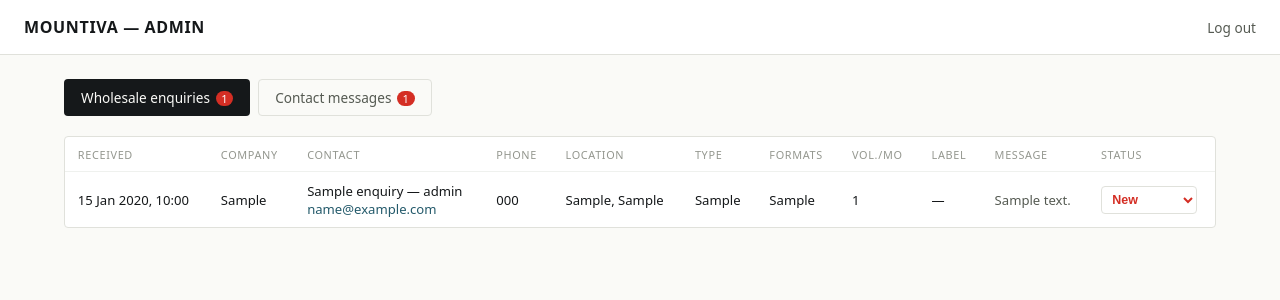
After one commit to shams96/mountiva, a PHP site: page /php/admin/index.php in a window 1280 px wide. The commit adds this page. Shown: the top 300 px of the page. Run offline with PHP 8.4, Linux system fonts and the light colour scheme; the visitor is signed in with stand-in values (Sample User, id 1); tables that the repository leaves empty hold one stand-in row (values such as "Sample post").

Commit message:
Persist enquiries to MySQL and add a password-protected admin view
- Add general email alongside wholesale email in the footer contact block
- wholesale.php / contact.php now insert into MySQL (Hostinger hPanel DB)
  in addition to emailing; either succeeding is enough, so a bounced
  email no longer silently loses a lead
- Add public/php/_db.php (PDO helpers, best-effort/non-fatal), schema.sql,
  and _config.example.php (DB creds + admin password hash template;
  real _config.php is gitignored)
- Add public/php/admin/ — single-password-protected dashboard listing
  wholesale enquiries and contact messages with per-row status tracking
- Add public/php/.htaccess blocking direct HTTP access to internal
  helpers and schema.sql
- Document one-time hPanel/phpMyAdmin setup in docs/HOSTINGER-DB-AND-ADMIN.md

Co-Authored-By: Claude Sonnet 5 <noreply@anthropic.com>

```diff
--- /dev/null
+++ b/public/php/_db.php
@@ -0,0 +1,85 @@
+<?php
+/**
+ * MySQL persistence for wholesale enquiries and contact messages, alongside
+ * the email notification in _mailer.php. Best-effort: if _config.php hasn't
+ * been set up yet or the database is unreachable, callers fall back to
+ * email-only (see wholesale.php / contact.php) rather than failing the
+ * whole request. The admin dashboard (admin/index.php) reads from here.
+ */
+
+$configFile = __DIR__ . '/_config.php';
+if (is_file($configFile)) {
+    require_once $configFile;
+}
+
+function db_connect(): ?PDO
+{
+    if (!defined('DB_HOST') || !defined('DB_NAME') || !defined('DB_USER') || !defined('DB_PASS')) {
+        return null;
+    }
+    try {
+        $dsn = 'mysql:host=' . DB_HOST . ';dbname=' . DB_NAME . ';charset=utf8mb4';
+        return new PDO($dsn, DB_USER, DB_PASS, [
+            PDO::ATTR_ERRMODE => PDO::ERRMODE_EXCEPTION,
+            PDO::ATTR_DEFAULT_FETCH_MODE => PDO::FETCH_ASSOC,
+            PDO::ATTR_EMULATE_PREPARES => false
+        ]);
+    } catch (Throwable $e) {
+        error_log('[mountiva] db_connect failed: ' . $e->getMessage());
+        return null;
+    }
+}
+
+function db_insert_wholesale_enquiry(array $data): bool
+{
+    $pdo = db_connect();
+    if (!$pdo) {
+        return false;
+    }
+    try {
+        $stmt = $pdo->prepare(
+            'INSERT INTO wholesale_enquiries
+                (name, company, role, email, phone, country, city, business_type, formats, monthly_volume, private_label, message)
+             VALUES (:name, :company, :role, :email, :phone, :country, :city, :business_type, :formats, :monthly_volume, :private_label, :message)'
+        );
+        return $stmt->execute([
+            ':name' => $data['name'],
+            ':company' => $data['company'],
+            ':role' => $data['role'],
+            ':email' => $data['email'],
+            ':phone' => $data['phone'],
+            ':country' => $data['country'],
+            ':city' => $data['city'],
+            ':business_type' => $data['businessType'],
+            ':formats' => $data['formats'],
+            ':monthly_volume' => $data['monthlyVolume'],
+            ':private_label' => $data['privateLabel'] ? 1 : 0,
+            ':message' => $data['message']
+        ]);
+    } catch (Throwable $e) {
+        error_log('[mountiva] wholesale insert failed: ' . $e->getMessage());
+        return false;
+    }
+}
+
+function db_insert_contact_message(array $data): bool
+{
+    $pdo = db_connect();
+    if (!$pdo) {
+        return false;
+    }
+    try {
+        $stmt = $pdo->prepare(
+            'INSERT INTO contact_messages (name, email, company, message) VALUES (:name, :email, :company, :message)'
+        );
+        return $stmt->execute([
+            ':name' => $data['name'],
+            ':email' => $data['email'],
+            ':company' => $data['company'],
+            ':message' => $data['message']
+        ]);
+    } catch (Throwable $e) {
+        error_log('[mountiva] contact insert failed: ' . $e->getMessage());
+        return false;
+    }
+}
--- /dev/null
+++ b/public/php/admin/_session.php
@@ -0,0 +1,37 @@
+<?php
+/**
+ * Shared session bootstrap for the admin pages. Cookie is HttpOnly + SameSite
+ * to cut down on XSS/CSRF exposure, and Secure whenever the request already
+ * arrived over HTTPS (it will on the live domain; local http testing still
+ * works because the flag is conditional).
+ */
+
+$isHttps = (!empty($_SERVER['HTTPS']) && $_SERVER['HTTPS'] !== 'off')
+    || (($_SERVER['HTTP_X_FORWARDED_PROTO'] ?? '') === 'https');
+
+session_set_cookie_params([
+    'lifetime' => 0,
+    'path' => '/',
+    'httponly' => true,
+    'samesite' => 'Lax',
+    'secure' => $isHttps
+]);
+session_start();
+
+function admin_logged_in(): bool
+{
+    return !empty($_SESSION['mountiva_admin']);
+}
+
+function admin_require_login(): void
+{
+    if (!admin_logged_in()) {
+        header('Location: login.php');
+        exit;
+    }
+}
+
+function h($value): string
+{
+    return htmlspecialchars((string) $value, ENT_QUOTES, 'UTF-8');
+}
--- /dev/null
+++ b/public/php/admin/index.php
@@ -0,0 +1,200 @@
+<?php
+require __DIR__ . '/_session.php';
+require __DIR__ . '/../_db.php';
+
+admin_require_login();
+
+$pdo = db_connect();
+if (!$pdo) {
+    http_response_code(500);
+    ?>
+    <!doctype html><html lang="en"><head><meta charset="utf-8"><title>Mountiva — Admin</title></head>
+    <body style="font-family: ui-sans-serif, system-ui, sans-serif; padding: 3rem; max-width: 640px; margin: 0 auto;">
+      <h1>Database not connected</h1>
+      <p>public/php/_config.php is missing or its DB_* values are wrong. Copy
+      <code>_config.example.php</code> to <code>_config.php</code>, fill in the
+      MySQL credentials from hPanel, and run <code>schema.sql</code> once in
+      phpMyAdmin.</p>
+      <p><a href="logout.php">Log out</a></p>
+    </body></html>
+    <?php
+    exit;
+}
+
+// Status updates (both tables share the same form action).
+if ($_SERVER['REQUEST_METHOD'] === 'POST' && ($_POST['action'] ?? '') === 'update_status') {
+    $isContact = ($_POST['table'] ?? '') === 'contact';
+    $table = $isContact ? 'contact_messages' : 'wholesale_enquiries';
+    $allowed = $isContact ? ['new', 'read', 'replied'] : ['new', 'contacted', 'won', 'lost'];
+    $status = (string) ($_POST['status'] ?? '');
+    $id = (int) ($_POST['id'] ?? 0);
+
+    if ($id > 0 && in_array($status, $allowed, true)) {
+        $stmt = $pdo->prepare("UPDATE {$table} SET status = :status WHERE id = :id");
+        $stmt->execute([':status' => $status, ':id' => $id]);
+    }
+    header('Location: index.php?tab=' . ($isContact ? 'contact' : 'wholesale'));
+    exit;
+}
+
+$tab = ($_GET['tab'] ?? 'wholesale') === 'contact' ? 'contact' : 'wholesale';
+
+$wholesale = $pdo->query('SELECT * FROM wholesale_enquiries ORDER BY created_at DESC LIMIT 300')->fetchAll();
+$contacts = $pdo->query('SELECT * FROM contact_messages ORDER BY created_at DESC LIMIT 300')->fetchAll();
+
+$wholesaleNewCount = count(array_filter($wholesale, fn($r) => $r['status'] === 'new'));
+$contactNewCount = count(array_filter($contacts, fn($r) => $r['status'] === 'new'));
+?>
+<!doctype html>
+<html lang="en">
+<head>
+<meta charset="utf-8">
+<meta name="viewport" content="width=device-width, initial-scale=1">
+<meta name="robots" content="noindex, nofollow">
+<title>Mountiva — Admin</title>
+<style>
+  :root { color-scheme: light; }
+  * { box-sizing: border-box; }
+  body {
+    margin: 0; background: #FAFAF7; color: #15181A;
+    font-family: ui-sans-serif, system-ui, -apple-system, "Segoe UI", sans-serif;
+    font-size: 14px;
+  }
+  header {
+    display: flex; align-items: center; justify-content: space-between;
+    padding: 1rem 1.5rem; background: #FFFFFF; border-bottom: 1px solid #E0E1DB;
+  }
+  header h1 { font-size: 1rem; margin: 0; letter-spacing: 0.04em; }
+  header a { color: #555A52; text-decoration: none; font-size: 0.85rem; }
+  header a:hover { color: #15181A; text-decoration: underline; }
+  main { max-width: 1200px; margin: 0 auto; padding: 1.5rem; }
+  nav.tabs { display: flex; gap: 0.5rem; margin-bottom: 1.25rem; }
+  nav.tabs a {
+    padding: 0.5rem 1rem; border-radius: 4px; text-decoration: none; font-size: 0.85rem;
+    color: #555A52; border: 1px solid transparent;
+  }
+  nav.tabs a.active { background: #15181A; color: #FAFAF7; }
+  nav.tabs a:not(.active) { border-color: #E0E1DB; }
+  .badge {
+    display: inline-block; min-width: 1.1rem; padding: 0 0.35rem; margin-left: 0.35rem;
+    background: #D42E24; color: #fff; border-radius: 999px; font-size: 0.7rem; text-align: center;
+  }
+  .table-wrap { background: #FFFFFF; border: 1px solid #E0E1DB; border-radius: 4px; overflow-x: auto; }
+  table { width: 100%; border-collapse: collapse; white-space: nowrap; }
+  th, td { text-align: left; padding: 0.6rem 0.8rem; border-bottom: 1px solid #EFF1EE; font-size: 0.82rem; }
+  th { color: #94978F; text-transform: uppercase; font-size: 0.68rem; letter-spacing: 0.06em; font-weight: 500; }
+  tr:last-child td { border-bottom: none; }
+  td.message { white-space: normal; max-width: 320px; color: #555A52; }
+  .empty { padding: 2.5rem; text-align: center; color: #94978F; }
+  select {
+    font-size: 0.78rem; padding: 0.3rem 0.4rem; border-radius: 4px; border: 1px solid #E0E1DB; background: #FFFFFF;
+  }
+  .status-new { color: #D42E24; font-weight: 600; }
+  .status-contacted, .status-read { color: #245A6B; }
+  .status-won, .status-replied { color: #3A5647; }
+  .status-lost { color: #94978F; }
+  a.mailto { color: #245A6B; text-decoration: none; }
+  a.mailto:hover { text-decoration: underline; }
+</style>
+</head>
+<body>
+<header>
+  <h1>MOUNTIVA — ADMIN</h1>
+  <a href="logout.php">Log out</a>
+</header>
+<main>
+  <nav class="tabs">
+    <a href="?tab=wholesale" class="<?= $tab === 'wholesale' ? 'active' : '' ?>">
+      Wholesale enquiries<?php if ($wholesaleNewCount) : ?><span class="badge"><?= $wholesaleNewCount ?></span><?php endif; ?>
+    </a>
+    <a href="?tab=contact" class="<?= $tab === 'contact' ? 'active' : '' ?>">
+      Contact messages<?php if ($contactNewCount) : ?><span class="badge"><?= $contactNewCount ?></span><?php endif; ?>
+    </a>
+  </nav>
+
+  <?php if ($tab === 'wholesale'): ?>
+    <div class="table-wrap">
+      <?php if (!$wholesale): ?>
+        <p class="empty">No wholesale enquiries yet.</p>
+      <?php else: ?>
+        <table>
+          <thead>
+            <tr>
+              <th>Received</th><th>Company</th><th>Contact</th><th>Phone</th>
+              <th>Location</th><th>Type</th><th>Formats</th><th>Vol./mo</th>
+              <th>Label</th><th>Message</th><th>Status</th>
+            </tr>
+          </thead>
+          <tbody>
+            <?php foreach ($wholesale as $r): ?>
+              <tr>
+                <td><?= h(date('d M Y, H:i', strtotime($r['created_at']))) ?></td>
+                <td><?= h($r['company']) ?></td>
+                <td>
+                  <?= h($r['name']) ?><?= $r['role'] ? ' — ' . h($r['role']) : '' ?><br>
+                  <a class="mailto" href="mailto:<?= h($r['email']) ?>"><?= h($r['email']) ?></a>
+                </td>
+                <td><?= h($r['phone']) ?></td>
+                <td><?= h($r['city']) ?>, <?= h($r['country']) ?></td>
+                <td><?= h($r['business_type']) ?></td>
+                <td><?= h($r['formats']) ?></td>
+                <td><?= h(number_format((float) $r['monthly_volume'])) ?></td>
+                <td><?= $r['private_label'] ? 'Yes' : '—' ?></td>
+                <td class="message"><?= h($r['message']) ?></td>
+                <td>
+                  <form method="post">
+                    <input type="hidden" name="action" value="update_status">
+                    <input type="hidden" name="table" value="wholesale">
+                    <input type="hidden" name="id" value="<?= (int) $r['id'] ?>">
+                    <select name="status" class="status-<?= h($r['status']) ?>" onchange="this.form.submit()">
+                      <?php foreach (['new', 'contacted', 'won', 'lost'] as $opt): ?>
+                        <option value="<?= $opt ?>" <?= $opt === $r['status'] ? 'selected' : '' ?>><?= ucfirst($opt) ?></option>
+                      <?php endforeach; ?>
+                    </select>
+                  </form>
+                </td>
+              </tr>
+            <?php endforeach; ?>
+          </tbody>
+        </table>
+      <?php endif; ?>
+    </div>
+  <?php else: ?>
+    <div class="table-wrap">
+      <?php if (!$contacts): ?>
+        <p class="empty">No contact messages yet.</p>
+      <?php else: ?>
+        <table>
+          <thead>
+            <tr><th>Received</th><th>Name</th><th>Email</th><th>Company</th><th>Message</th><th>Status</th></tr>
+          </thead>
+          <tbody>
+            <?php foreach ($contacts as $r): ?>
+              <tr>
+                <td><?= h(date('d M Y, H:i', strtotime($r['created_at']))) ?></td>
+                <td><?= h($r['name']) ?></td>
+                <td><a class="mailto" href="mailto:<?= h($r['email']) ?>"><?= h($r['email']) ?></a></td>
+                <td><?= h($r['company']) ?></td>
+                <td class="message"><?= h($r['message']) ?></td>
+                <td>
+                  <form method="post">
+                    <input type="hidden" name="action" value="update_status">
+                    <input type="hidden" name="table" value="contact">
+                    <input type="hidden" name="id" value="<?= (int) $r['id'] ?>">
+                    <select name="status" class="status-<?= h($r['status']) ?>" onchange="this.form.submit()">
+                      <?php foreach (['new', 'read', 'replied'] as $opt): ?>
+                        <option value="<?= $opt ?>" <?= $opt === $r['status'] ? 'selected' : '' ?>><?= ucfirst($opt) ?></option>
+                      <?php endforeach; ?>
+                    </select>
+                  </form>
+                </td>
+              </tr>
+            <?php endforeach; ?>
+          </tbody>
+        </table>
+      <?php endif; ?>
+    </div>
+  <?php endif; ?>
+</main>
+</body>
+</html>
--- a/src/components/layout/Footer.tsx
+++ b/src/components/layout/Footer.tsx
@@ -49,6 +49,11 @@ export function Footer() {
             {t('footer.contactHeading')}
           </h2>
           <ul className="mt-4 space-y-2.5 text-sm text-slate">
+            <li>
+              <a href={`mailto:${site.contact.generalEmail}`} className="link-underline no-underline hover:text-ink">
+                {site.contact.generalEmail}
+              </a>
+            </li>
             <li>
               <a href={`mailto:${site.contact.email}`} className="link-underline no-underline hover:text-ink">
                 {site.contact.email}
```
Also changed, not shown: docs/HOSTINGER-DB-AND-ADMIN.md (added, +59 -0 lines), public/php/_config.example.php (added, +23 -0 lines), public/php/admin/login.php (added, +74 -0 lines), public/php/admin/logout.php (added, +12 -0 lines), public/php/contact.php (+14 -2 lines), public/php/schema.sql (added, +34 -0 lines), public/php/wholesale.php (+22 -2 lines), public/php/.htaccess (added), 1 other file.
